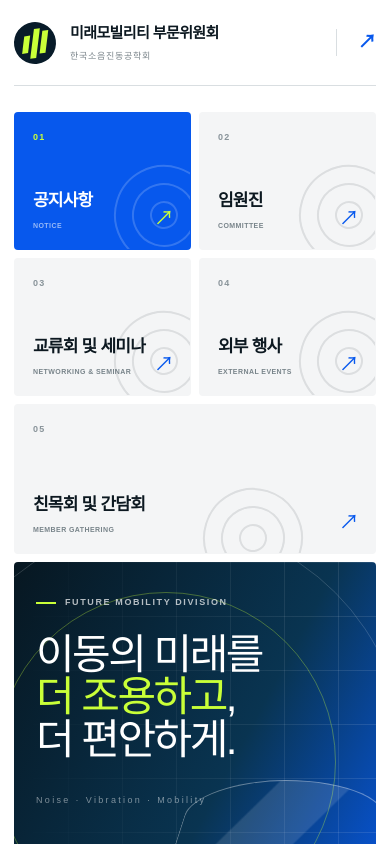
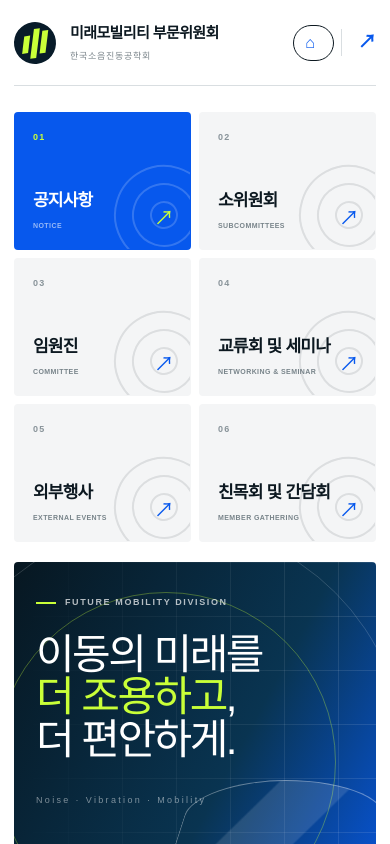
Before and after one commit to ksnve-future-mobility/homepage, a Next.js app: page / in a window 390 px wide. Shown: the top 844 px of the page. Built offline with nearby package versions, Linux system fonts and the light colour scheme.

Commit message:
Refine mobile typography and font system

```diff
--- a/app/globals.css
+++ b/app/globals.css
@@ -12,11 +12,11 @@ a { color:inherit; text-decoration:none; }
 .brand-symbol i { display:block; width:6px; background:var(--lime); transform:skewX(-15deg); }
 .brand-symbol i:nth-child(1){height:17px}.brand-symbol i:nth-child(2){height:29px}.brand-symbol i:nth-child(3){height:22px}
 .brand-copy b { display:block; font-size:20px; letter-spacing:-.04em; }.brand-copy small{display:block;margin-top:5px;font-size:11px;color:#7b858b;letter-spacing:.08em}
-.header-side { display:flex;align-items:center;gap:32px}.header-side p{margin:0;color:#919a9f;font-size:9px;letter-spacing:.13em}.header-side a{font-size:12px;font-weight:800;border-left:1px solid var(--line);padding-left:30px}.header-side a span{color:var(--blue);margin-left:8px}
-.main-grid { flex:1; display:grid; grid-template-columns:minmax(390px,.82fr) minmax(620px,1.35fr); gap:20px; padding:26px 0 22px; min-height:680px; }
+.header-side { display:flex;align-items:center;gap:20px}.header-side p{margin:0;color:#919a9f;font-size:9px;letter-spacing:.13em}.header-side a{font-size:12px;font-weight:800;border-left:1px solid var(--line);padding-left:20px}.header-side a span{color:var(--blue);margin-left:8px}.header-side .home-button{display:inline-flex;align-items:center;gap:7px;border:1px solid var(--ink);border-radius:99px;padding:10px 16px;text-transform:uppercase;font-size:10px;letter-spacing:.08em}.header-side .home-button .home-icon{color:var(--blue);font-size:15px;line-height:1;margin:0}
+.main-grid { flex:1; display:grid; grid-template-columns:minmax(320px,.656fr) minmax(620px,1.35fr); gap:20px; padding:26px 0 22px; min-height:680px; }
 .menu-grid { display:grid; grid-template-columns:1fr 1fr; grid-template-rows:1fr 1fr 1fr; gap:12px; }
 .menu-card { background:var(--paper); border:1px solid transparent; border-radius:4px; padding:25px 26px; position:relative; overflow:hidden; display:flex; flex-direction:column; justify-content:space-between; min-height:170px; transition:transform .2s,background .2s,color .2s; }
-.menu-card:hover { transform:translateY(-3px); background:#e9edf0; }.menu-card.active{background:var(--blue);color:white}.menu-card:nth-child(5){grid-column:1/3;min-height:150px}.menu-card:nth-child(5) .menu-lines{right:20%;bottom:-35px}
+.menu-card:hover { transform:translateY(-3px); background:#e9edf0; }.menu-card.active{background:var(--blue);color:white}
 .menu-number { font-size:9px;font-weight:800;letter-spacing:.14em;color:#89949a}.active .menu-number{color:var(--lime)}
 .menu-title b { display:block;font-size:21px;letter-spacing:-.045em}.menu-title small{display:block;font-size:9px;font-weight:800;letter-spacing:.06em;margin-top:7px;color:#78848a}.active .menu-title small{color:rgba(255,255,255,.58)}
 .menu-arrow { position:absolute;right:22px;bottom:22px;font-size:20px;color:var(--blue)}.active .menu-arrow{color:var(--lime)}
@@ -30,5 +30,5 @@ a { color:inherit; text-decoration:none; }
 .notice-panel{border:1px solid var(--line);border-radius:4px;padding:25px 30px;background:white;overflow:hidden}.notice-heading{display:flex;align-items:flex-end;justify-content:space-between;border-bottom:2px solid var(--ink);padding-bottom:15px}.notice-heading>div{display:flex;align-items:baseline;gap:13px}.notice-heading span{font-size:9px;color:var(--blue);font-weight:900;letter-spacing:.16em}.notice-heading h2{font-size:22px;margin:0;letter-spacing:-.04em}.notice-heading>a{font-size:10px;color:#78848a}.notice-heading>a b{font-size:19px;font-weight:400;margin-left:7px;color:var(--ink)}.notice-panel ul{list-style:none;margin:0;padding:0}.notice-panel li{display:grid;grid-template-columns:44px 1fr 80px;gap:10px;align-items:center;border-bottom:1px solid #e7eaec;padding:13px 2px}.notice-panel li:last-child{border-bottom:0}.notice-tag{font-size:9px;text-align:center;border:1px solid #bfc7cb;border-radius:99px;padding:5px 2px;color:#647178}.notice-panel li:first-child .notice-tag{background:var(--blue);border-color:var(--blue);color:white}.notice-panel li a{font-size:13px;font-weight:700;white-space:nowrap;overflow:hidden;text-overflow:ellipsis}.notice-panel time{font-size:10px;color:#9aa3a8;text-align:right}
 .mini-footer{height:48px;border-top:1px solid var(--line);display:flex;align-items:center;justify-content:space-between;color:#9aa3a8;font-size:9px;letter-spacing:.05em}.mini-footer p{margin:0}
 @media(max-width:980px){.home-shell{padding:0 22px}.top-header{height:86px}.header-side p{display:none}.main-grid{grid-template-columns:1fr;min-height:auto}.menu-grid{grid-template-rows:repeat(3,150px)}.right-column{grid-template-rows:430px auto}.mini-footer{margin-top:15px}}
-@media(max-width:600px){.home-shell{padding:0 14px}.brand-symbol{width:42px;height:42px}.brand-copy b{font-size:15px}.brand-copy small{font-size:9px}.header-side a{font-size:0;padding-left:13px}.header-side a span{font-size:18px}.menu-grid{gap:8px;grid-template-rows:repeat(3,138px)}.menu-card{padding:18px;min-height:0}.menu-title b{font-size:17px}.menu-title small{font-size:7px}.menu-arrow{right:16px;bottom:16px}.right-column{grid-template-rows:390px auto;gap:12px}.visual-copy{left:22px;top:34px}.visual-copy h1{font-size:42px}.visual-car{width:60%;right:-4%}.notice-panel{padding:20px 18px}.notice-panel li{grid-template-columns:38px 1fr}.notice-panel time{display:none}.mini-footer span{display:none}}
+@media(max-width:600px){.home-shell{padding:0 14px}.brand-symbol{width:42px;height:42px}.brand-copy b{font-size:15px}.brand-copy small{font-size:9px}.header-side{gap:7px}.header-side>a:not(.home-button){font-size:0;padding-left:8px}.header-side>a:not(.home-button) span{font-size:18px}.header-side .home-button{font-size:0;padding:9px 11px}.header-side .home-button .home-icon{font-size:16px}.menu-grid{gap:8px;grid-template-rows:repeat(3,138px)}.menu-card{padding:18px;min-height:0}.menu-title b{font-size:17px}.menu-title small{font-size:7px}.menu-arrow{right:16px;bottom:16px}.right-column{grid-template-rows:390px auto;gap:12px}.visual-copy{left:22px;top:34px}.visual-copy h1{font-size:42px}.visual-car{width:60%;right:-4%}.notice-panel{padding:20px 18px}.notice-panel li{grid-template-columns:38px 1fr}.notice-panel time{display:none}.mini-footer span{display:none}}
 @media(prefers-reduced-motion:reduce){.menu-card{transition:none}}
--- a/app/page.tsx
+++ b/app/page.tsx
@@ -1,9 +1,10 @@
 const menus = [
   { title: "공지사항", english: "NOTICE", number: "01", accent: true },
-  { title: "임원진", english: "COMMITTEE", number: "02" },
-  { title: "교류회 및 세미나", english: "NETWORKING & SEMINAR", number: "03" },
-  { title: "외부 행사", english: "EXTERNAL EVENTS", number: "04" },
-  { title: "친목회 및 간담회", english: "MEMBER GATHERING", number: "05" },
+  { title: "소위원회", english: "SUBCOMMITTEES", number: "02" },
+  { title: "임원진", english: "COMMITTEE", number: "03" },
+  { title: "교류회 및 세미나", english: "NETWORKING & SEMINAR", number: "04" },
+  { title: "외부행사", english: "EXTERNAL EVENTS", number: "05" },
+  { title: "친목회 및 간담회", english: "MEMBER GATHERING", number: "06" },
 ];
 
 const notices = [
@@ -25,6 +26,7 @@ export default function Home() {
         </a>
         <div className="header-side">
           <p>KOREAN SOCIETY FOR NOISE AND VIBRATION ENGINEERING</p>
+          <a className="home-button" href="#" aria-current="page"><span className="home-icon" aria-hidden="true">⌂</span> Home</a>
           <a href="https://www.ksnve.or.kr" target="_blank" rel="noreferrer">학회 홈페이지 <span>↗</span></a>
         </div>
       </header>
```
